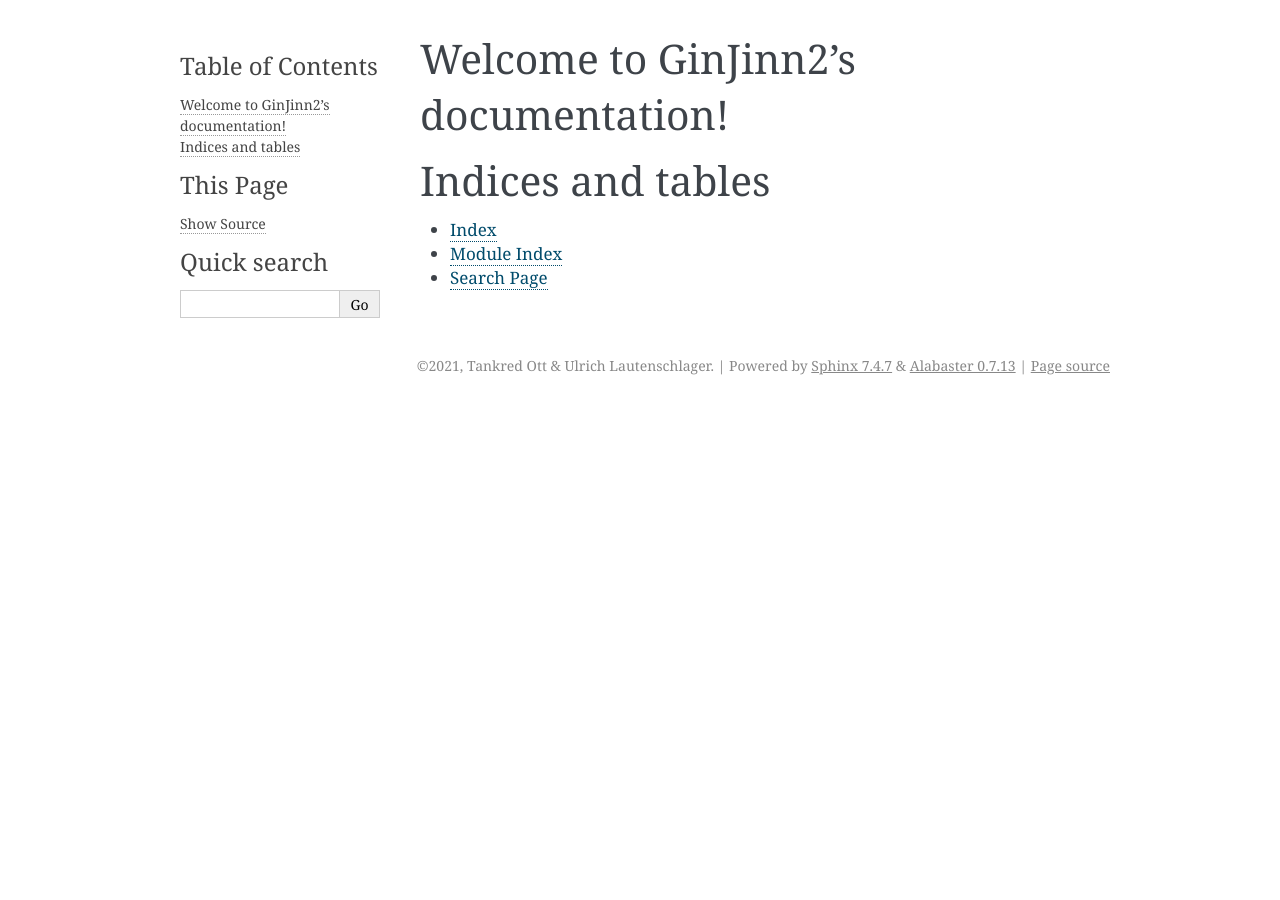
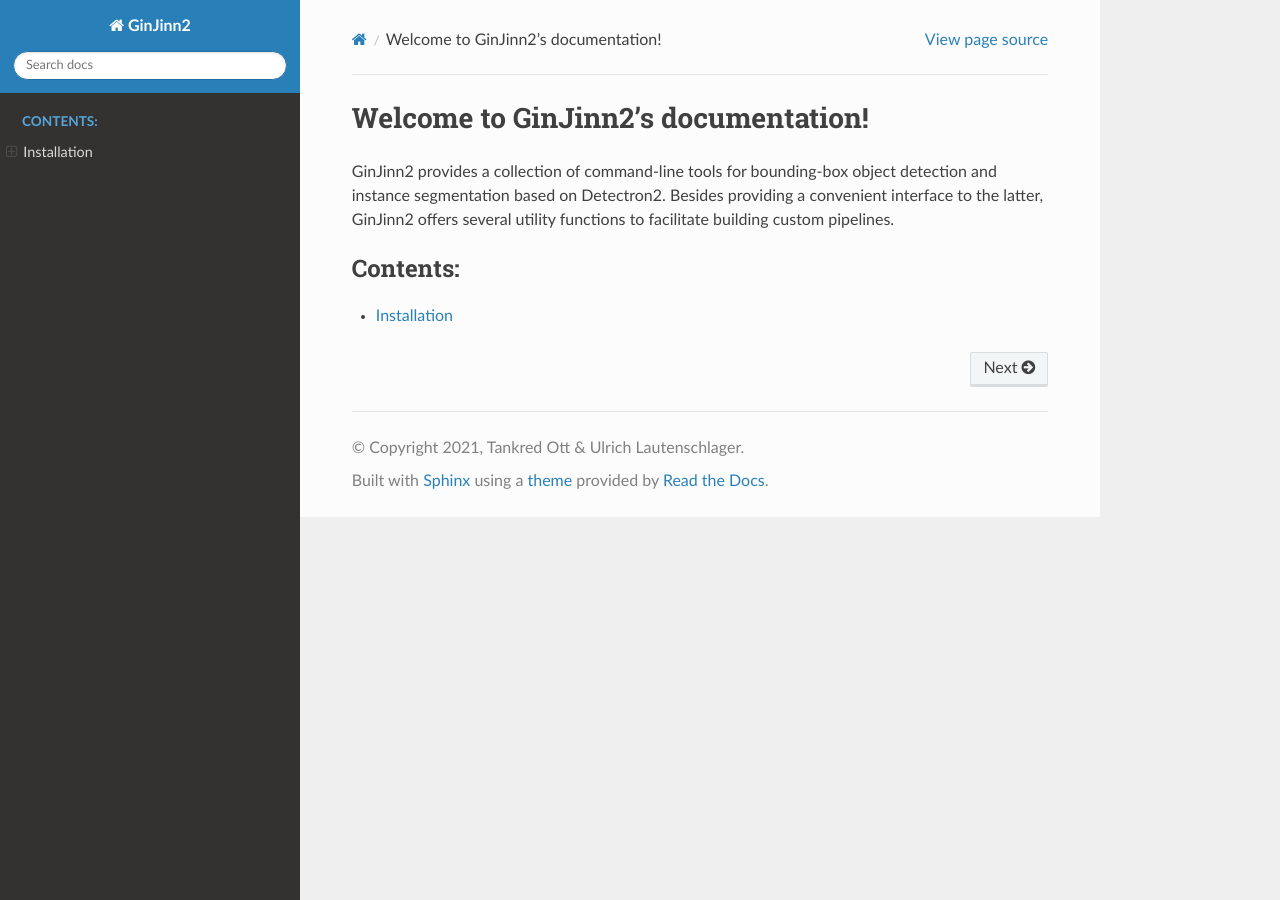
Before and after one commit to AGOberprieler/GinJinn2, a Sphinx documentation site: the page built from docs/index.rst, in a window 1280 px wide. Built offline with Sphinx 7.4.7 and the Read the Docs theme 2.0.0, drawn with Linux system fonts in a browser that asks for light colours.

Commit message:
Installation docs

```diff
--- a/docs/conf.py
+++ b/docs/conf.py
@@ -33,6 +33,10 @@ extensions = [
 # Add any paths that contain templates here, relative to this directory.
 templates_path = ['_templates']
 
+html_theme_options = {
+    "collapse_navigation": False,
+}
+
 # List of patterns, relative to source directory, that match files and
 # directories to ignore when looking for source files.
 # This pattern also affects html_static_path and html_extra_path.
@@ -44,7 +48,7 @@ exclude_patterns = ['_build', 'Thumbs.db', '.DS_Store']
 # The theme to use for HTML and HTML Help pages.  See the documentation for
 # a list of builtin themes.
 #
-html_theme = 'alabaster'
+html_theme = 'sphinx_rtd_theme'
 
 # Add any paths that contain custom static files (such as style sheets) here,
 # relative to this directory. They are copied after the builtin static files,
--- a/docs/index.rst
+++ b/docs/index.rst
@@ -6,15 +6,17 @@
 Welcome to GinJinn2's documentation!
 ====================================
 
+GinJinn2 provides a collection of command-line tools for bounding-box object detection and instance segmentation based on Detectron2. Besides providing a convenient interface to the latter, GinJinn2 offers several utility functions to facilitate building custom pipelines.
+
 .. toctree::
-   :maxdepth: 2
+   :maxdepth: 1
    :caption: Contents:
 
+   installation.rst
 
+.. Indices and tables
+.. ==================
 
-Indices and tables
-==================
-
-* :ref:`genindex`
-* :ref:`modindex`
-* :ref:`search`
+.. * :ref:`genindex`
+.. * :ref:`modindex`
+.. * :ref:`search`
```
Also changed, not shown: docs/installation.rst (added, +32 -0 lines).
